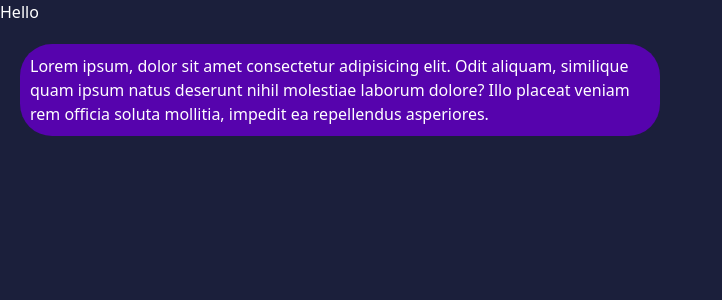
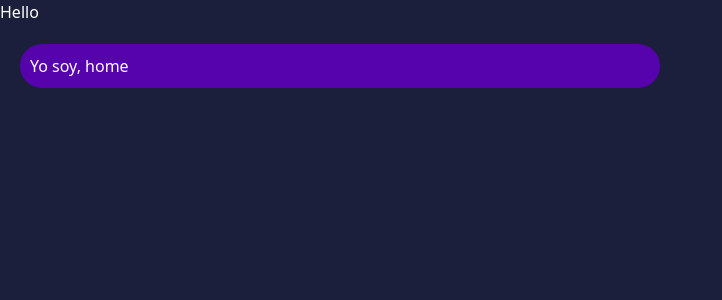
Before and after one commit to Gyromitte/Violet_Skies, a PHP site: page /html/panelAdmin.html in a window 1280 px wide. Shown: the part 86-386 px from the top of the page, without its empty margins (0-722 px from the left). Run offline with PHP 8.4, Linux system fonts and the light colour scheme; some libraries are stand-ins or nearby versions; some web fonts are replaced.

Commit message:
Se cambio la funcionalidad para la tabs del dash Ahora el contenido general de la dashboard es HTML estatico y el codigo js se encarga de esconderlo/mostrarlo segun sea el caso.

```diff
--- a/css/panelAdmin.css
+++ b/css/panelAdmin.css
@@ -94,6 +94,16 @@ nav{
     padding: 10px;
     width: 50%;
 }
+
+.tab-content {
+    display: none;
+  }
+
+.tab-content.active {
+    display: block;
+  }
+
+
 #fecha{
     background-color: #5603ad;
     padding: 10px;
--- a/html/panelAdmin.html
+++ b/html/panelAdmin.html
@@ -45,16 +45,35 @@
                 <div id="dash-photo-user"></div>
                 Username<br>
                 Position<br><br>
-                <button class="dash-button"><i class="fa-solid fa-house" style="color: #ffffff;"></i><br>DashBoard</button>
-                <button class="dash-button"><i class="fa-solid fa-calendar-days" style="color: #ffffff;"></i><br>Eventos</button>
-                <button class="dash-button"><i class="fa-solid fa-briefcase" style="color: #ffffff;"></i><br>Empleados</button>
-                <button class="dash-button"><i class="fa-solid fa-user" style="color: #ffffff;"></i><br>Perfil</button>
-                <button class="dash-button"><i class="fa-solid fa-gear" style="color: #ffffff;"></i><br>Configuracion</button>
+                <button data-tab="home" class="dash-button"><i class="fa-solid fa-house" style="color: #ffffff;"></i><br>Home</button>
+                <button data-tab="eventos" class="dash-button"><i class="fa-solid fa-calendar-days" style="color: #ffffff;"></i><br>Eventos</button>
+                <button data-tab="empleados" class="dash-button"><i class="fa-solid fa-briefcase" style="color: #ffffff;"></i><br>Empleados</button>
+                <button data-tab="perfil" class="dash-button"><i class="fa-solid fa-user" style="color: #ffffff;"></i><br>Perfil</button>
+                <button data-tab="configuracion" class="dash-button"><i class="fa-solid fa-gear" style="color: #ffffff;"></i><br>Configuracion</button>
             </div>
         </div>
         <div id="main">
-            Hello
-            <p class="test">Lorem ipsum, dolor sit amet consectetur adipisicing elit. Odit aliquam, similique quam ipsum natus deserunt nihil molestiae laborum dolore? Illo placeat veniam rem officia soluta mollitia, impedit ea repellendus asperiores.</p>
+            <div id = "home" class="tab-content active">
+                Hello
+                <p class="test">Yo soy, home</p>
+            </div>
+            <div id = "eventos" class="tab-content">
+                Hello
+                <p class="test">Yo soy, eventos.</p>
+            </div>
+            <div id = "empleados" class="tab-content">
+                Hello
+                <p class="test">Yo soy, empleados.</p>
+            </div>
+            <div id = "perfil" class="tab-content">
+                Hello
+                <p class="test">Yo soy, perfiles.</p>
+            </div>
+            <div id = "configuracion" class="tab-content">
+                Hello
+                <p class="test">Yo soy, configuracion.</p>
+            </div>
+
         </div>
         <script src="/js/panelAdmin.js" async defer></script>
         <script src="https://kit.fontawesome.com/b60c246061.js" crossorigin="anonymous"></script>
--- a/js/panelAdmin.js
+++ b/js/panelAdmin.js
@@ -19,3 +19,24 @@ var year = currentDate.getFullYear();
 // Construir la cadena de la fecha (DD/MM/YYYY)
 var formatDate = day + ' / ' + month + ' / ' + year;
 document.getElementById('fecha').innerHTML = formatDate;
+
+/*Main content*/
+// Obtener las pestañas y el contenido
+var tabs = document.querySelectorAll('.dash-button');
+var tabContents = document.querySelectorAll('.tab-content');
+//Asignar evento de click a cada boton y relacionarlo con el id del contenido
+  tabs.forEach(function(tab) {
+    tab.addEventListener('click', function() {
+      var tabId = this.getAttribute('data-tab');
+
+      tabs.forEach(function(tab) {
+        tab.classList.remove('active');
+      });
+      tabContents.forEach(function(content) {
+        content.classList.remove('active');
+      });
+
+      this.classList.add('active');
+      document.getElementById(tabId).classList.add('active');
+    });
+  });
```
